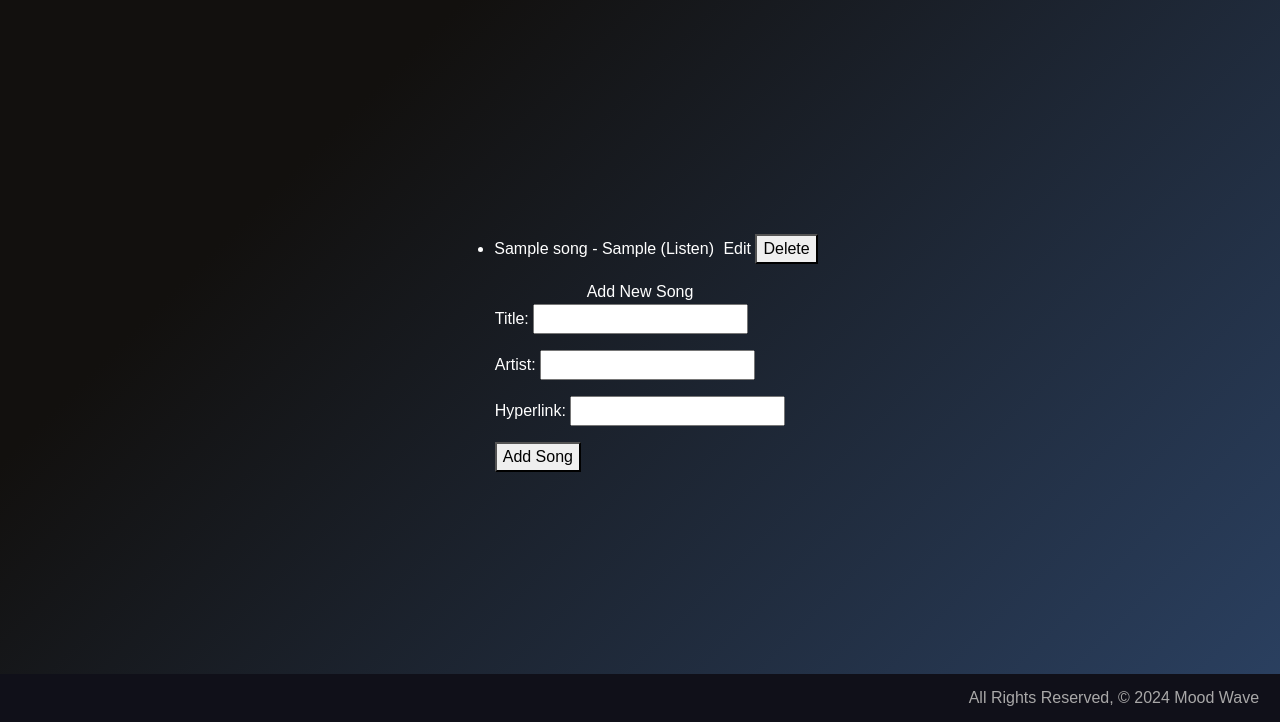
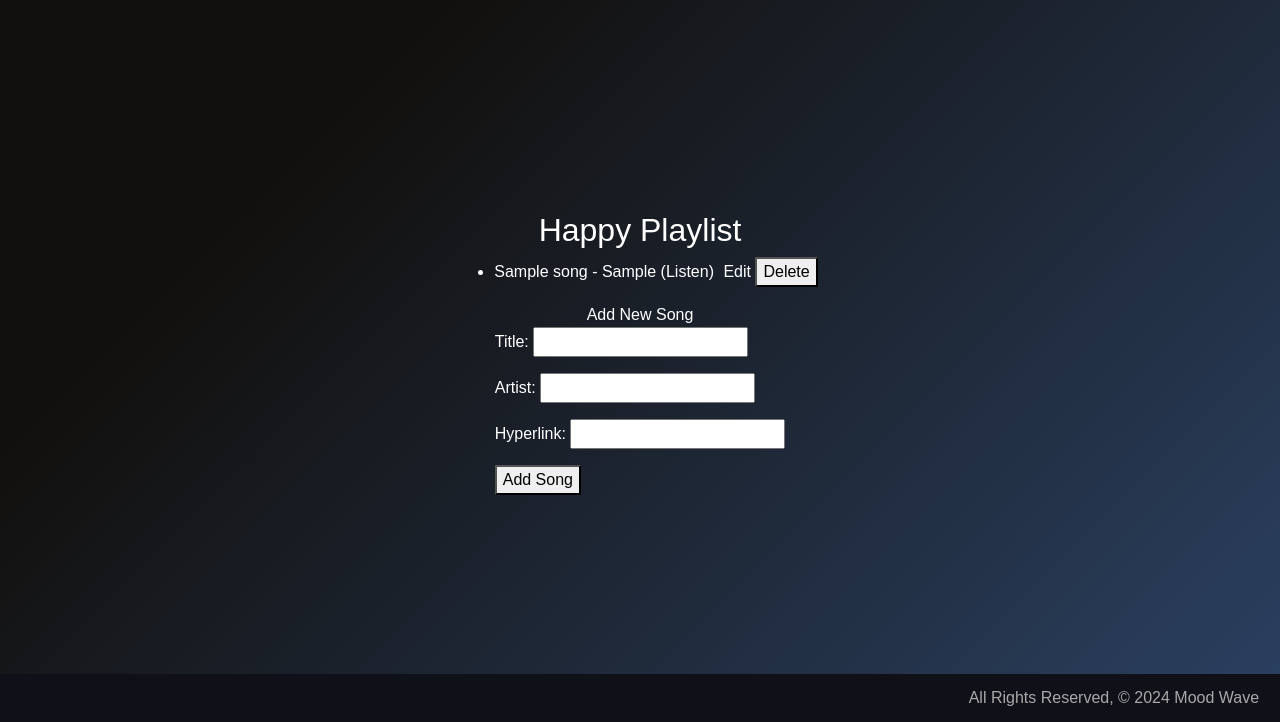
Before and after one commit to daliaahmed257/mood-wave, a Django app: page /playlists/happy/ in a window 1280 px wide. Shown: the part 78-800 px from the top of the page. Run offline with Django 5.2, Linux system fonts and the light colour scheme; tables that the repository leaves empty hold one stand-in row (values such as "Sample post").

Commit message:
Fixed bug that stopped playlist from rendering

```diff
--- a/main_app/templates/playlists/happy_playlist.html
+++ b/main_app/templates/playlists/happy_playlist.html
@@ -1,12 +1,15 @@
 {% extends 'base.html' %}
 
 {% block content %}
+<section class="playlist-container">
+    <h2>Happy Playlist</h2>
+
     <ul>
         {% for song in songs %}
             <li>
                 {{ song.title }} - {{ song.artist }}
                 {% if song.url %}
-                    (<a href="{{ song.url }}" target="_blank">Listen</a>)
+                    (<a href="{{ song.Hyperlink }}" target="_blank">Listen</a>)
                 {% endif %}
                 <a href="{% url 'edit_song' song.id playlist %}" style="margin-left: 5px;">Edit</a>
                 <form style="display: inline-block;" method="post" action="{% url 'delete_song' song.id playlist %}">
@@ -20,6 +23,7 @@
     <a href="{% url 'add_song' mood_id=mood.id %}">Add New Song</a>
 
 
+
     <form method="post" action="{% url 'happy_playlist' %}">
         {% csrf_token %}
         {{ form.as_p }}
--- a/main_app/templates/playlists/sad_playlist.html
+++ b/main_app/templates/playlists/sad_playlist.html
@@ -9,7 +9,7 @@
             <li>
                 {{ song.title }} - {{ song.artist }}
                 {% if song.url %}
-                    (<a href="{{ song.url }}" target="_blank">Listen</a>)
+                    (<a href="{{ song.Hyperlink }}" target="_blank">Listen</a>)
                 {% endif %}
                 <a href="{% url 'edit_song' song.id playlist %}" style="margin-left: 5px;">Edit</a>
                 <form style="display: inline-block;" method="post" action="{% url 'delete_song' song.id playlist %}">
--- a/main_app/views.py
+++ b/main_app/views.py
@@ -119,14 +119,10 @@ def song_file(request, mood_id):
   return redirect('detail', mood_id=mood_id)
 
 
-
-
-
 def happy_playlist(request):
-    mood_selection = 'HAPPY'
     try:
-        mood = Mood.objects.filter(title=mood_selection)
-        songs = Song.objects.filter(mood=mood_selection)
+        mood = Mood.objects.get(title='HAPPY')
+        songs = Song.objects.filter(mood=mood)
     except Mood.DoesNotExist:
         raise Http404("Happy Playlist does not exist.")
 
```
